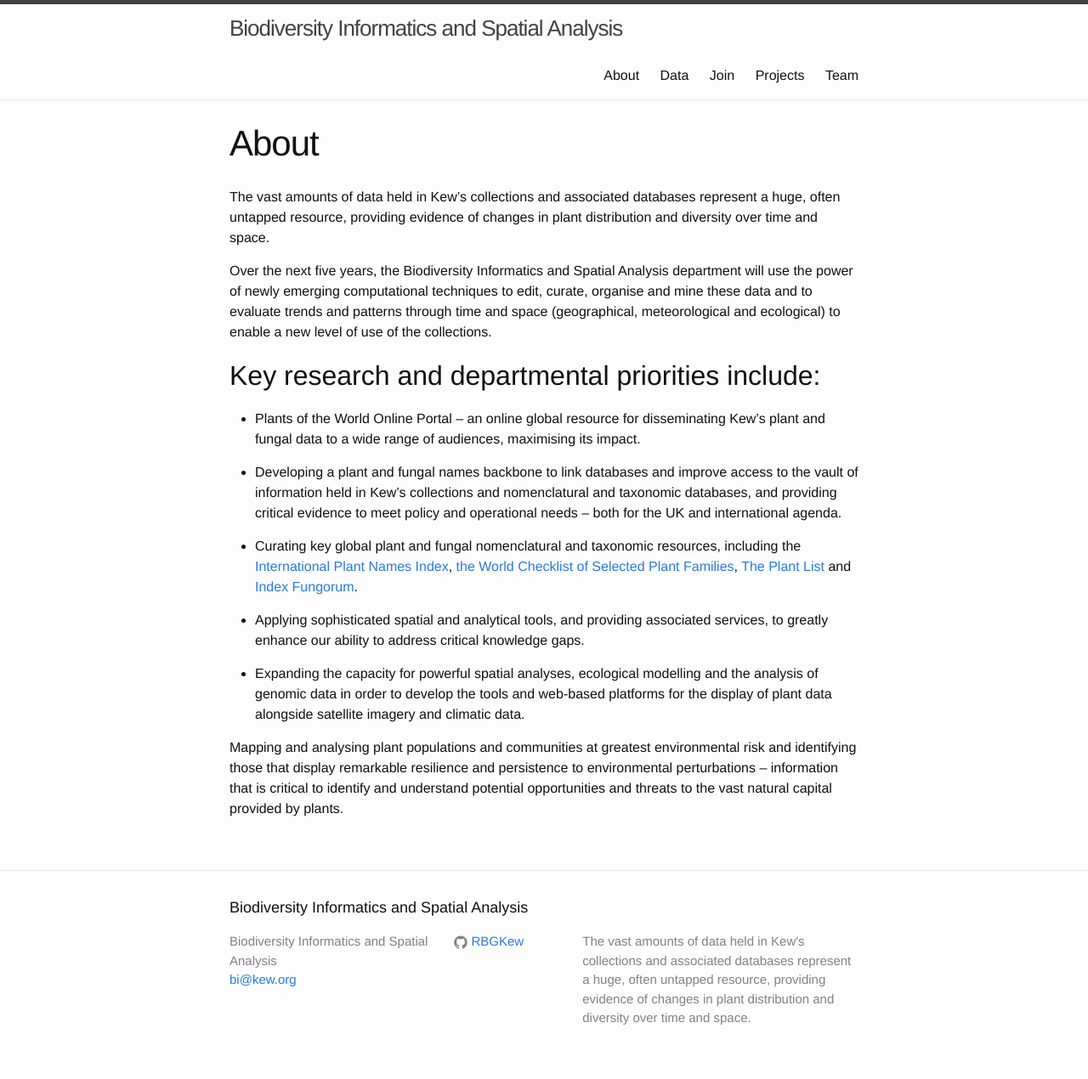
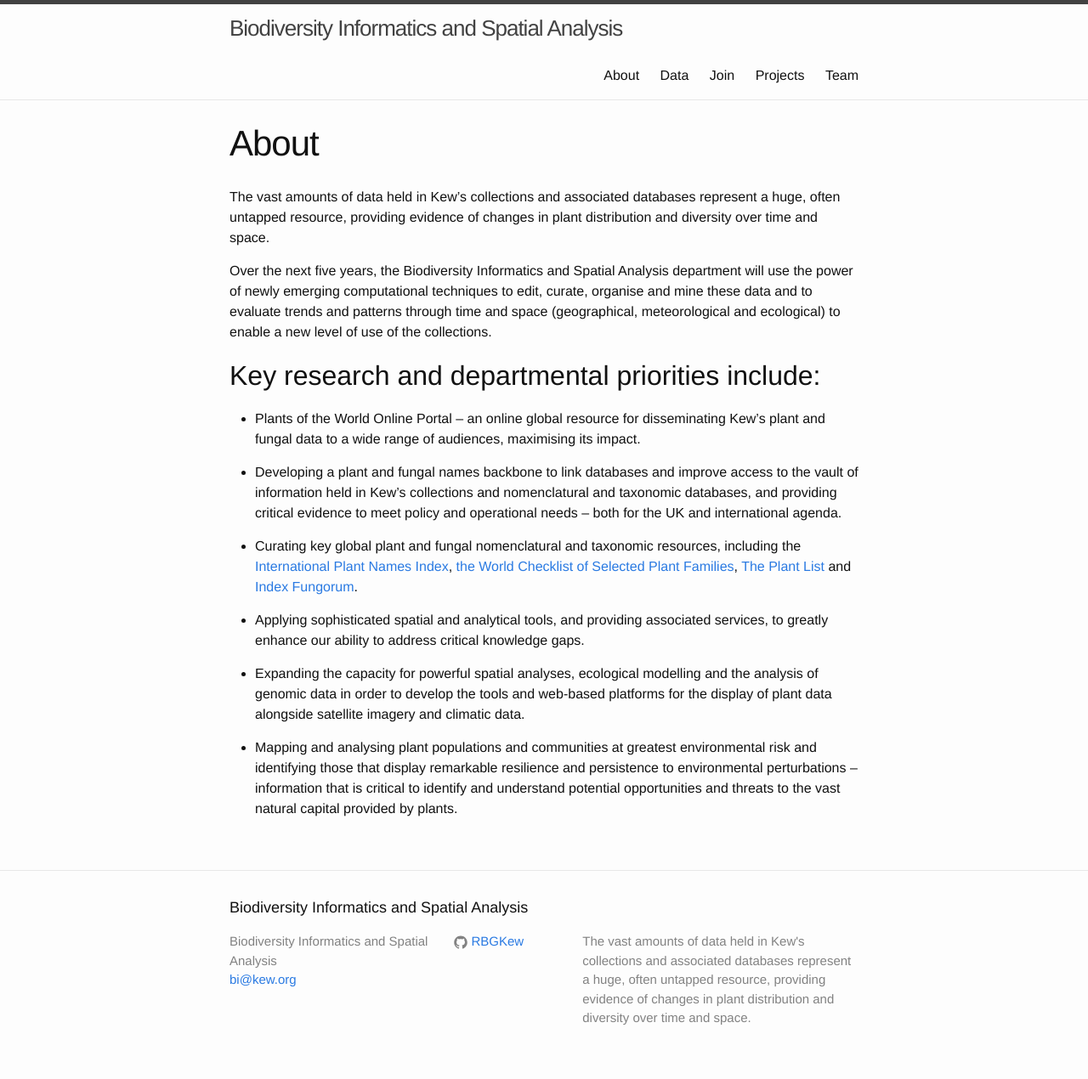
Before and after one commit to RBGKew/rbgkew.github.io, a Jekyll site: the page built from about.md, in a window 1280 px wide. Shown: the whole page at 85% size. Built offline with Jekyll 4.4.1, drawn with Linux system fonts in a browser that asks for light colours; Markdown is read by kramdown in place of the engine named in the settings.

```diff
--- a/about.md
+++ b/about.md
@@ -39,7 +39,7 @@ modelling and the analysis of genomic data in order to develop the tools
 and web-based platforms for the display of plant data alongside satellite
 imagery and climatic data.
 
-Mapping and analysing plant populations and communities at greatest
+- Mapping and analysing plant populations and communities at greatest
 environmental risk and identifying those that display remarkable
 resilience and persistence to environmental perturbations – information
 that is critical to identify and understand potential opportunities and
```
